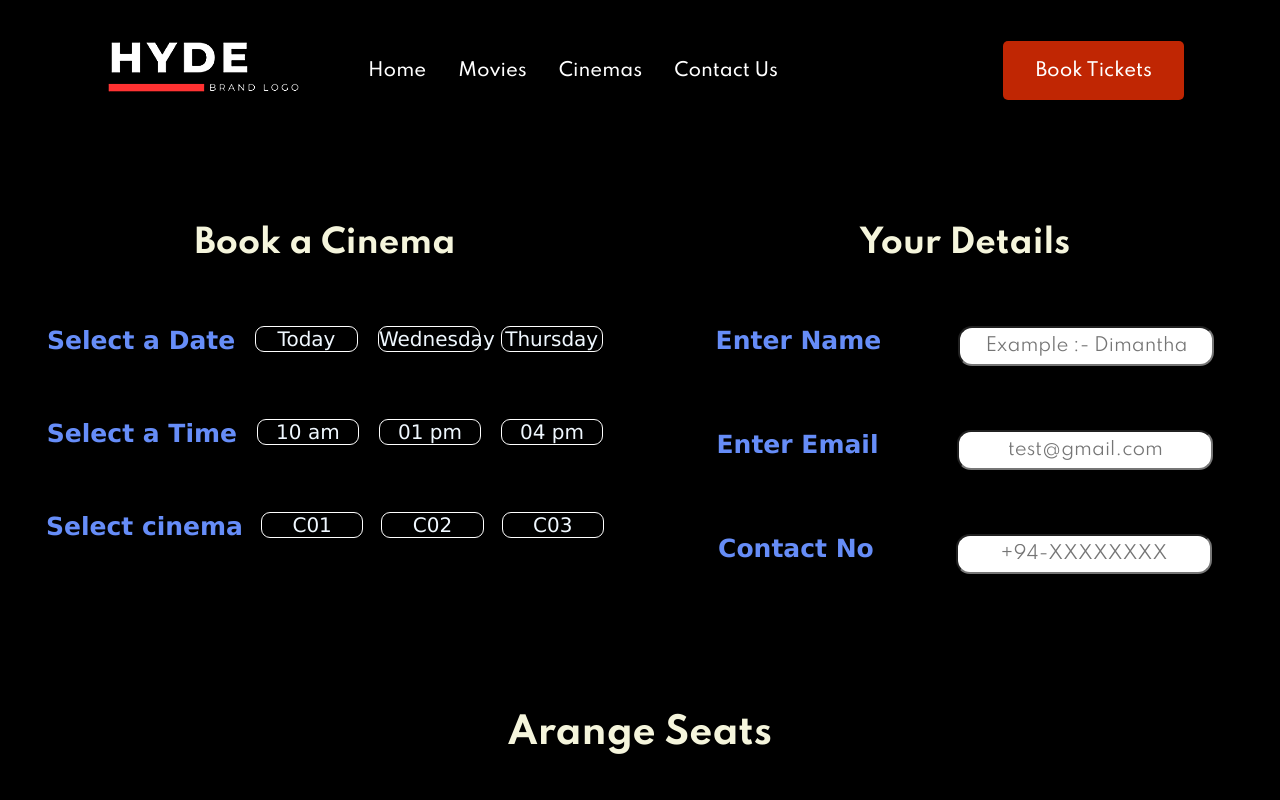
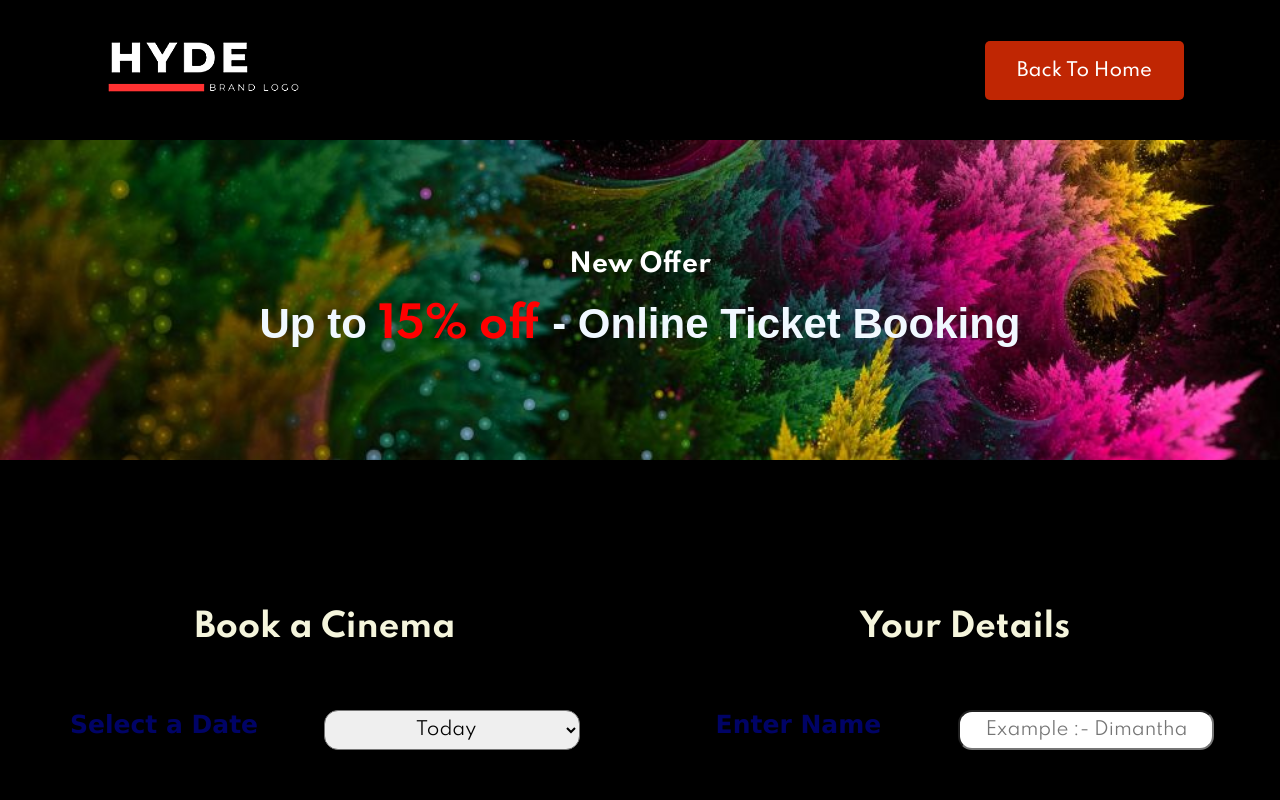
Before and after one commit to DimanthaWalallawita/HYDE-Movie_React, a React (Create React App) app in the folder frontend/: page /seatBooking in a window 1280 px wide. Shown: the top 800 px of the page. Built offline with nearby package versions, Linux system fonts and the light colour scheme.

Commit message:
init commit

```diff
--- /dev/null
+++ b/frontend/src/components/navbar/NavbarSeat.jsx
@@ -0,0 +1,51 @@
+import React, { useState } from 'react';
+import { RiMenu3Line, RiCloseLine } from 'react-icons/ri';
+import logo from '../../assest/logo.png'
+import './navbar.css';
+import { Link } from 'react-router-dom';
+
+const Menu = () => (
+  <>
+  <p><a href='#home'>Home</a></p>
+  <p><a href='#wgpt3'>Movies</a></p>
+  <p><a href='#possibility'>Cinemas</a></p>
+  <p><a href='#features'>Contact Us</a></p>
+  </>
+)
+
+const Navbar = () => {
+  const[toggleMenu, setToggleMenu] = useState(false);
+
+  return (
+    <div className='navbar'>
+      <div className='navbar-links'>
+        <div className='navbar-links_logo'>
+          <img src={logo} alt='logo'/>
+        </div>
+        <div className='navbar-links-container'>
+        </div>
+      </div>
+      <div className='navbar-sign'>
+        <button type='button'><Link to='/'>Back To Home</Link></button>
+      </div>
+      <div className='navbar-menu'>
+        {toggleMenu
+          ? <RiCloseLine color="#fff" size ={27} onClick={()=> setToggleMenu(false)}/>
+          : <RiMenu3Line color="#fff" size ={27} onClick={()=> setToggleMenu(true)}/>
+        }
+        {toggleMenu && (
+          <div className='navbar-menu_container scale-up-center'>
+            <div className='navbar-menu_container-links'>
+              <Menu/>
+              <div className='navbar-menu_container-links-sign'>
+                <button type='button'><Link to='/'>Back To Home</Link></button>
+              </div>
+            </div>
+          </div>
+        )}
+      </div>
+    </div>
+  )
+}
+
+export default Navbar
--- a/frontend/src/pages/seatBooking.jsx
+++ b/frontend/src/pages/seatBooking.jsx
@@ -1,5 +1,5 @@
 import React from 'react'
-import Navbar from '../components/navbar/Navbar';
+import Navbar from '../components/navbar/NavbarSeat';
 import './styles.css';
 import './script';
 import Footer from '../containers/footer/Footer';
@@ -11,11 +11,13 @@ const seatBooking = () => {
 
   let tomorrow = day+1;
   let nextday = day+2;
+  let nextdayAfter = day+3;
 
   let weekday = ['Sunday','Monday','Tuesday','Wednesday','Thursday','Friday','Saturday']
 
   tomorrow = weekday[tomorrow];
   nextday = weekday[nextday];
+  nextdayAfter = weekday[nextdayAfter];
 
   function validateInput(){
     var userInput = document.getElementById("userInput").value;
@@ -32,8 +34,15 @@ const seatBooking = () => {
   }
 
   return (
-    <div>
+    <div className='main'>
         <Navbar/>
+        <div className='banner'>
+            <section id="banner" class="section-m1">
+                <h4>New Offer</h4>
+                <h2>Up to <span>15% off</span> - Online Ticket Booking</h2>
+            </section>
+        </div>
+
         <div className='container'>
             <div className="first-section">
                 <h1>Book a Cinema</h1>
@@ -41,49 +50,32 @@ const seatBooking = () => {
                 <div className='date'>
                     <h3>Select a Date  </h3>
 
-                    <div className='section1'>
-                          <h2>Today</h2>
-                    </div>
-
-                    <div className='section1'>
-                          <h2>{tomorrow}</h2>
-                    </div>
-
-                    <div className='section1'>
-                          <h2>{nextday}</h2>
-                    </div>
+                    <select id="movie">
+                      <option>Today</option>
+                      <option>{tomorrow}</option>
+                      <option>{nextday}</option>
+                      <option>{nextdayAfter}</option>
+                    </select>
                 </div>
 
                 <div className='date'>
                     <h3>Select a Time  </h3>
 
-                    <div className='section1'>
-                          <h2>10 am</h2>
-                    </div>
-
-                    <div className='section1'>
-                          <h2>01 pm</h2>
-                    </div>
-
-                    <div className='section1'>
-                          <h2>04 pm</h2>
-                    </div>
+                    <select id="movie">
+                      <option>10.30 am</option>
+                      <option>1 pm</option>
+                      <option>4.45 pm</option>
+                    </select>
                 </div>
 
                 <div className='date'>
                     <h3>Select cinema</h3>
 
-                    <div className='section1'>
-                          <h2>C01</h2>
-                    </div>
-
-                    <div className='section1'>
-                          <h2>C02</h2>
-                    </div>
-
-                    <div className='section1'>
-                          <h2>C03</h2>
-                    </div>
+                    <select id="movie">
+                      <option>Cinema 01</option>
+                      <option>Cinema 02</option>
+                      <option>Cinema 03</option>
+                    </select>
                 </div>
             </div>
 
--- a/frontend/src/pages/styles.css
+++ b/frontend/src/pages/styles.css
@@ -11,6 +11,37 @@ h2{
     font-family: Arial, Helvetica, sans-serif;
     font-size: 30px;
 }
+
+#banner{
+    display: flex;
+    flex-direction: column;
+    justify-content: center;
+    align-items: center;
+    text-align: center;
+    background-image: url('./1.jpg');
+    width: 100%;
+    height: 40vh;
+    background-size: cover;
+    background-position: center;
+  }
+  .banner{
+    margin-bottom: 8vh;
+  }
+
+  .banner h4{
+    color: white;
+    font-size: 25px;
+    margin-bottom: 20px;
+  }
+
+  .banner h2{
+    font-size: 42px;
+  }
+
+  .banner span{
+    color: red;
+    font-size: 40pcpx;
+  }
 
 .container{
     display: inline-flex;
@@ -40,13 +71,20 @@ h2{
     margin-bottom: 4vh;
 }
 
+.container .first-section .date select{
+    width: 20vw;
+    height: 5vh;
+    border-radius: 14px;
+    font-size: 18px;
+}
+
 .container .first-section h1{
     margin-top: 8vh;
 }
 
 
 .container .first-section .date h3{
-    color: rgb(102, 141, 248);
+    color:  rgb(0, 3, 102);
     font-size: 25px;
     font-family: 'Lucida Sans', 'Lucida Sans Regular', 'Lucida Grande', 'Lucida Sans Unicode', Geneva, Verdana, sans-serif;
 }
@@ -79,7 +117,7 @@ h2{
 }
 
 .container .first-section .movie h3{
-    color: rgb(102, 141, 248);
+    color:  rgb(0, 3, 102);
     font-size: 25px;
     font-family: 'Lucida Sans', 'Lucida Sans Regular', 'Lucida Grande', 'Lucida Sans Unicode', Geneva, Verdana, sans-serif;
 }
@@ -162,7 +200,7 @@ h2{
 }
 
 .container .second-section .name h3{
-    color: rgb(102, 141, 248);
+    color: rgb(0, 3, 102);
     font-size: 25px;
     font-family: 'Lucida Sans', 'Lucida Sans Regular', 'Lucida Grande', 'Lucida Sans Unicode', Geneva, Verdana, sans-serif;
 }
@@ -446,7 +484,16 @@ h2{
     }
 
     .container .first-section .date h3{
-        margin: 5vh 0 2vh 0;
+        margin: 3.5vh 0 2vh 0;
+    }
+
+    .container .first-section .date select{
+        width: 35vw;
+        height: 28px;
+    }
+
+    .container .first-section .date select option{
+        width: 35vw;
     }
 
     .container .second-section .name {
@@ -500,6 +547,13 @@ h2{
         align-items: center;
         margin-top: 15vh;
     }
+    .container .first-section .date select{
+        width: 80vw;
+    }
+
+    .container .first-section .date select option{
+        width: 80vw;
+    }
 
     .container .first-section .date .section1{
         width: 50vw;
```
Also changed, not shown: frontend/src/assest/1.jpg (added), frontend/src/pages/1.jpg (added).
